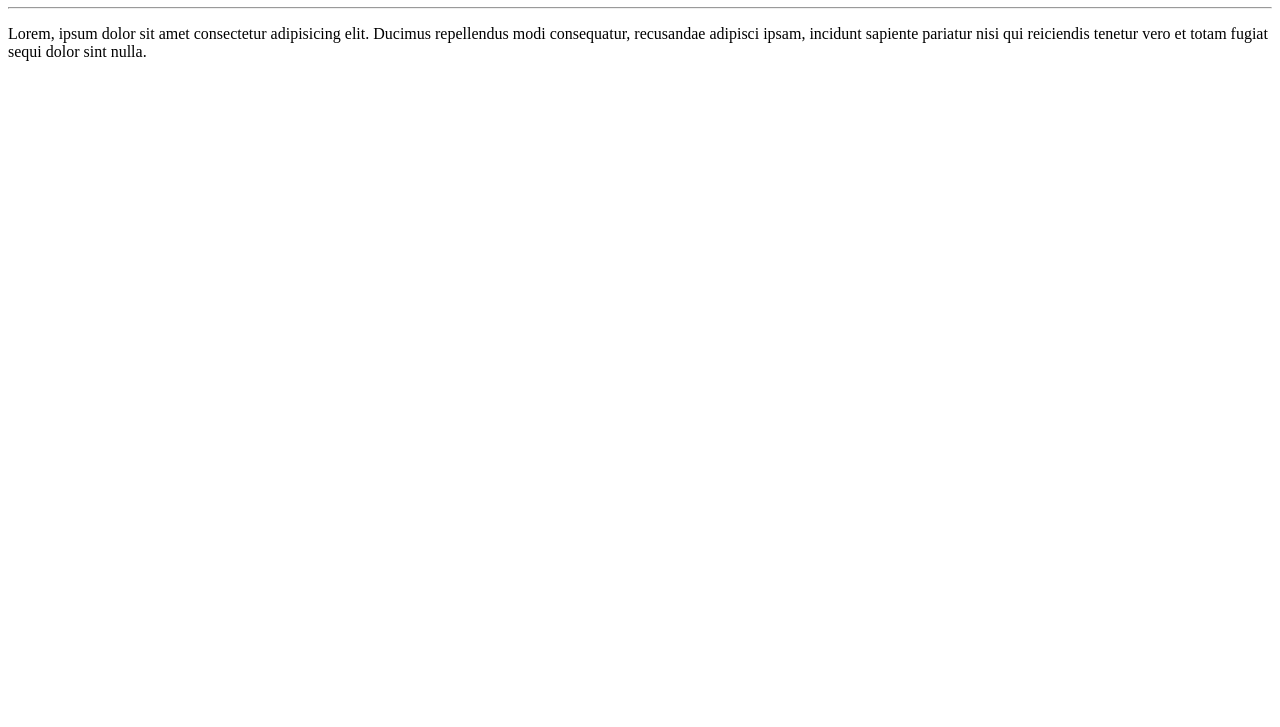
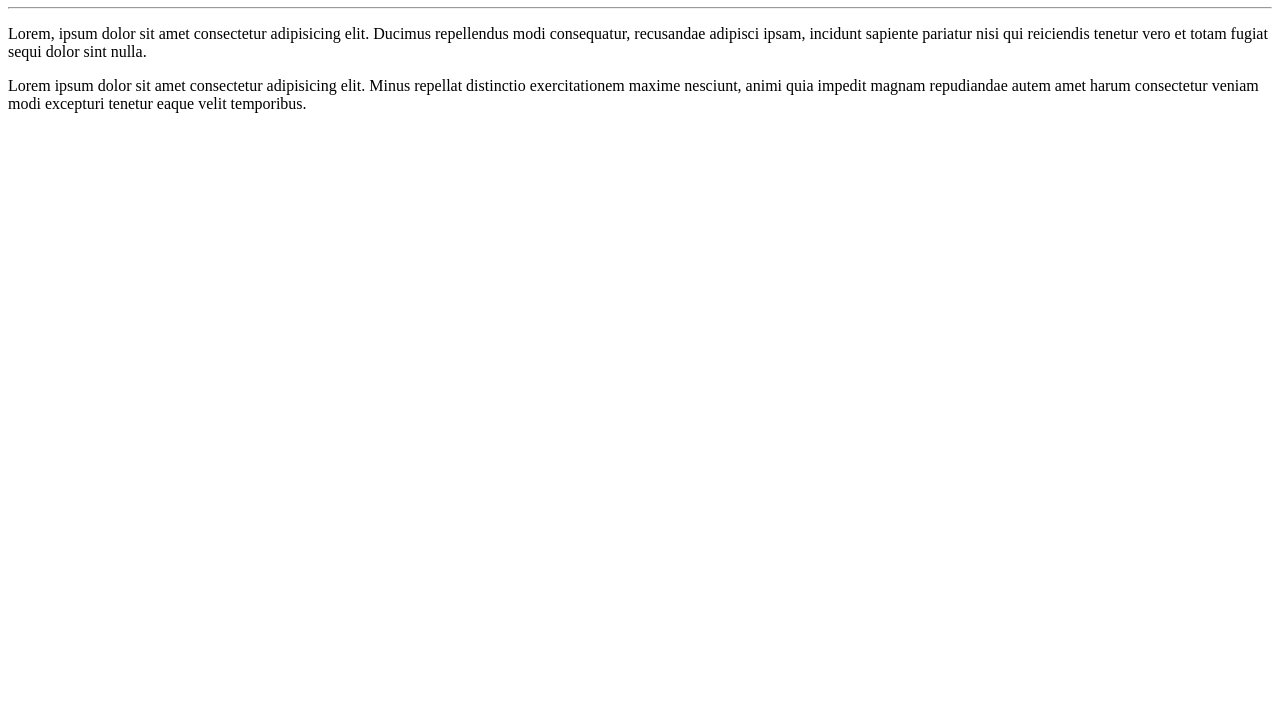
Before and after one commit to JhoneCavalcante/Ola-Mundo, a plain HTML site: page index.html in a window 1280 px wide. Shown: the part 73-800 px from the top of the page. Drawn offline with Linux system fonts and the light colour scheme.

Commit message:
adicionei um parágrafo

```diff
--- a/index.html
+++ b/index.html
@@ -9,5 +9,6 @@
     <h1>Olá, Mundo!</h1>
     <hr>
     <p>Lorem, ipsum dolor sit amet consectetur adipisicing elit. Ducimus repellendus modi consequatur, recusandae adipisci ipsam, incidunt sapiente pariatur nisi qui reiciendis tenetur vero et totam fugiat sequi dolor sint nulla.</p>
+    <p>Lorem ipsum dolor sit amet consectetur adipisicing elit. Minus repellat distinctio exercitationem maxime nesciunt, animi quia impedit magnam repudiandae autem amet harum consectetur veniam modi excepturi tenetur eaque velit temporibus.</p>
 </body>
 </html>
```
